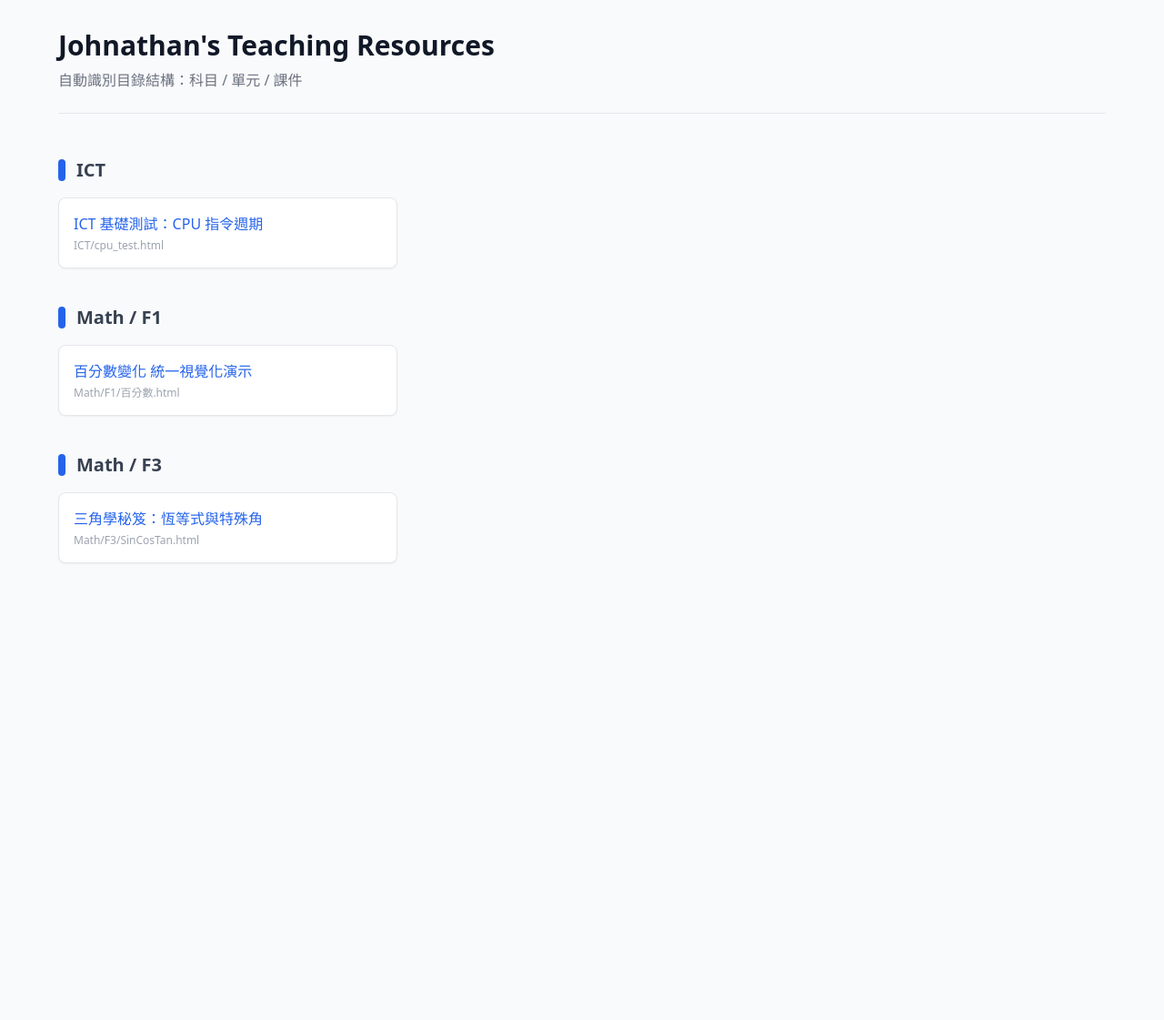
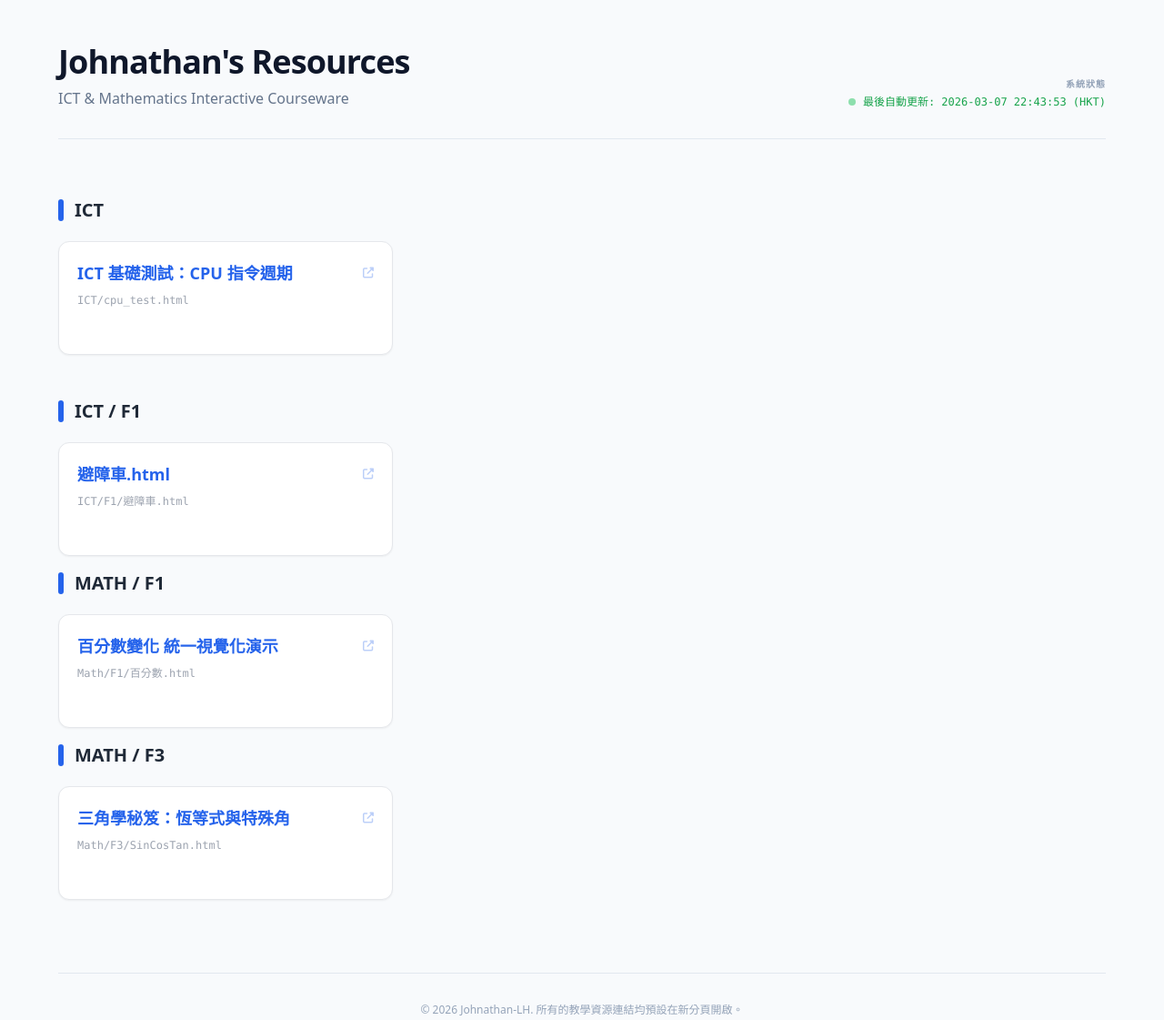
Before and after one commit to Johnathan-LH/Teacher, a plain HTML site: page index.html in a window 1280 px wide. Shown: the whole page at 91% size. Before the commit the page ends 800 px from the top, so only its background shows below. Drawn offline with nearby package versions, Linux system fonts and the light colour scheme.

Commit message:
Auto-update index.html with new tab links [skip ci]

```diff
--- a/index.html
+++ b/index.html
@@ -4,61 +4,125 @@
     <head>
         <meta charset="UTF-8">
         <meta name="viewport" content="width=device-width, initial-scale=1.0">
-        <title>Johnathan 的課件門戶</title>
+        <title>Johnathan's Teaching Hub</title>
         <script src="https://cdn.tailwindcss.com"></script>
+        <link rel="stylesheet" href="https://cdnjs.cloudflare.com/ajax/libs/font-awesome/6.4.0/css/all.min.css">
     </head>
-    <body class="bg-gray-50 min-h-screen p-8">
+    <body class="bg-slate-50 min-h-screen p-6 md:p-12 text-slate-900">
         <div class="max-w-6xl mx-auto">
-            <header class="mb-12 border-b pb-6">
-                <h1 class="text-3xl font-bold text-gray-900">Johnathan's Teaching Resources</h1>
-                <p class="text-gray-500 mt-2">自動識別目錄結構：科目 / 單元 / 課件</p>
+            <header class="mb-16 border-b border-slate-200 pb-8 flex flex-col md:flex-row justify-between items-start md:items-end gap-4">
+                <div>
+                    <h1 class="text-4xl font-black tracking-tight text-slate-900">Johnathan's Resources</h1>
+                    <p class="text-slate-500 mt-2 font-medium">ICT & Mathematics Interactive Courseware</p>
+                </div>
+                <div class="text-right">
+                    <div class="text-[10px] font-bold text-slate-400 uppercase tracking-widest">系統狀態</div>
+                    <div class="text-xs text-green-600 font-mono mt-1 flex items-center justify-end">
+                        <span class="w-2 h-2 bg-green-500 rounded-full mr-2 animate-pulse"></span>
+                        最後自動更新: 2026-03-07 22:43:53 (HKT)
+                    </div>
+                </div>
             </header>
 
-        <section class="mb-10">
-            <h2 class="text-xl font-bold text-gray-700 mb-4 flex items-center">
-                <span class="bg-blue-600 w-2 h-6 rounded mr-3"></span>
+            <div class="space-y-4">
+
+        <section class="mb-12">
+            <h2 class="text-xl font-black text-gray-800 mb-5 flex items-center">
+                <span class="bg-blue-600 w-1.5 h-6 rounded-full mr-3"></span>
                 ICT
             </h2>
-            <div class="grid grid-cols-1 md:grid-cols-2 lg:grid-cols-3 gap-4">
+            <div class="grid grid-cols-1 md:grid-cols-2 lg:grid-cols-3 gap-6">
 
-            <a href="ICT/cpu_test.html" class="group p-4 bg-white border border-gray-200 rounded-lg shadow-sm hover:border-blue-500 hover:shadow-md transition-all">
-                <div class="text-blue-600 font-medium group-hover:text-blue-700">ICT 基礎測試：CPU 指令週期</div>
-                <div class="text-xs text-gray-400 mt-1">ICT/cpu_test.html</div>
+            <a href="ICT/cpu_test.html" target="_blank" rel="noopener noreferrer" class="group p-5 bg-white border border-gray-200 rounded-xl shadow-sm hover:border-blue-500 hover:shadow-md transition-all flex flex-col justify-between">
+                <div>
+                    <div class="text-blue-600 font-bold group-hover:text-blue-700 flex justify-between items-center mb-2">
+                        <span class="text-lg">ICT 基礎測試：CPU 指令週期</span>
+                        <i class="fas fa-external-link-alt text-xs opacity-30 group-hover:opacity-100"></i>
+                    </div>
+                    <p class="text-xs text-gray-400 font-mono break-all">ICT/cpu_test.html</p>
+                </div>
+                <div class="mt-4 text-[10px] text-blue-400 font-semibold uppercase tracking-widest opacity-0 group-hover:opacity-100 transition-opacity">
+                    Open in new tab →
+                </div>
             </a>
 
             </div>
         </section>
 
-        <section class="mb-10">
-            <h2 class="text-xl font-bold text-gray-700 mb-4 flex items-center">
-                <span class="bg-blue-600 w-2 h-6 rounded mr-3"></span>
-                Math / F1
+        <section class="mb-12">
+            <h2 class="text-xl font-black text-gray-800 mb-5 flex items-center">
+                <span class="bg-blue-600 w-1.5 h-6 rounded-full mr-3"></span>
+                ICT / F1
             </h2>
-            <div class="grid grid-cols-1 md:grid-cols-2 lg:grid-cols-3 gap-4">
+            <div class="grid grid-cols-1 md:grid-cols-2 lg:grid-cols-3 gap-6">
 
-            <a href="Math/F1/百分數.html" class="group p-4 bg-white border border-gray-200 rounded-lg shadow-sm hover:border-blue-500 hover:shadow-md transition-all">
-                <div class="text-blue-600 font-medium group-hover:text-blue-700">百分數變化 統一視覺化演示</div>
-                <div class="text-xs text-gray-400 mt-1">Math/F1/百分數.html</div>
+            <a href="ICT/F1/避障車.html" target="_blank" rel="noopener noreferrer" class="group p-5 bg-white border border-gray-200 rounded-xl shadow-sm hover:border-blue-500 hover:shadow-md transition-all flex flex-col justify-between">
+                <div>
+                    <div class="text-blue-600 font-bold group-hover:text-blue-700 flex justify-between items-center mb-2">
+                        <span class="text-lg">避障車.html</span>
+                        <i class="fas fa-external-link-alt text-xs opacity-30 group-hover:opacity-100"></i>
+                    </div>
+                    <p class="text-xs text-gray-400 font-mono break-all">ICT/F1/避障車.html</p>
+                </div>
+                <div class="mt-4 text-[10px] text-blue-400 font-semibold uppercase tracking-widest opacity-0 group-hover:opacity-100 transition-opacity">
+                    Open in new tab →
+                </div>
             </a>
 
             </div>
         </section>
 
-        <section class="mb-10">
-            <h2 class="text-xl font-bold text-gray-700 mb-4 flex items-center">
-                <span class="bg-blue-600 w-2 h-6 rounded mr-3"></span>
-                Math / F3
+        <section class="mb-12">
+            <h2 class="text-xl font-black text-gray-800 mb-5 flex items-center">
+                <span class="bg-blue-600 w-1.5 h-6 rounded-full mr-3"></span>
+                MATH / F1
             </h2>
-            <div class="grid grid-cols-1 md:grid-cols-2 lg:grid-cols-3 gap-4">
+            <div class="grid grid-cols-1 md:grid-cols-2 lg:grid-cols-3 gap-6">
 
-            <a href="Math/F3/SinCosTan.html" class="group p-4 bg-white border border-gray-200 rounded-lg shadow-sm hover:border-blue-500 hover:shadow-md transition-all">
-                <div class="text-blue-600 font-medium group-hover:text-blue-700">三角學秘笈：恆等式與特殊角</div>
-                <div class="text-xs text-gray-400 mt-1">Math/F3/SinCosTan.html</div>
+            <a href="Math/F1/百分數.html" target="_blank" rel="noopener noreferrer" class="group p-5 bg-white border border-gray-200 rounded-xl shadow-sm hover:border-blue-500 hover:shadow-md transition-all flex flex-col justify-between">
+                <div>
+                    <div class="text-blue-600 font-bold group-hover:text-blue-700 flex justify-between items-center mb-2">
+                        <span class="text-lg">百分數變化 統一視覺化演示</span>
+                        <i class="fas fa-external-link-alt text-xs opacity-30 group-hover:opacity-100"></i>
+                    </div>
+                    <p class="text-xs text-gray-400 font-mono break-all">Math/F1/百分數.html</p>
+                </div>
+                <div class="mt-4 text-[10px] text-blue-400 font-semibold uppercase tracking-widest opacity-0 group-hover:opacity-100 transition-opacity">
+                    Open in new tab →
+                </div>
             </a>
 
             </div>
         </section>
 
+        <section class="mb-12">
+            <h2 class="text-xl font-black text-gray-800 mb-5 flex items-center">
+                <span class="bg-blue-600 w-1.5 h-6 rounded-full mr-3"></span>
+                MATH / F3
+            </h2>
+            <div class="grid grid-cols-1 md:grid-cols-2 lg:grid-cols-3 gap-6">
+
+            <a href="Math/F3/SinCosTan.html" target="_blank" rel="noopener noreferrer" class="group p-5 bg-white border border-gray-200 rounded-xl shadow-sm hover:border-blue-500 hover:shadow-md transition-all flex flex-col justify-between">
+                <div>
+                    <div class="text-blue-600 font-bold group-hover:text-blue-700 flex justify-between items-center mb-2">
+                        <span class="text-lg">三角學秘笈：恆等式與特殊角</span>
+                        <i class="fas fa-external-link-alt text-xs opacity-30 group-hover:opacity-100"></i>
+                    </div>
+                    <p class="text-xs text-gray-400 font-mono break-all">Math/F3/SinCosTan.html</p>
+                </div>
+                <div class="mt-4 text-[10px] text-blue-400 font-semibold uppercase tracking-widest opacity-0 group-hover:opacity-100 transition-opacity">
+                    Open in new tab →
+                </div>
+            </a>
+
+            </div>
+        </section>
+
+            </div>
+
+            <footer class="mt-20 pt-8 border-t border-slate-200 text-center text-slate-400 text-xs">
+                <p>© 2026 Johnathan-LH. 所有的教學資源連結均預設在新分頁開啟。</p>
+            </div>
         </div>
     </body>
     </html>
```
